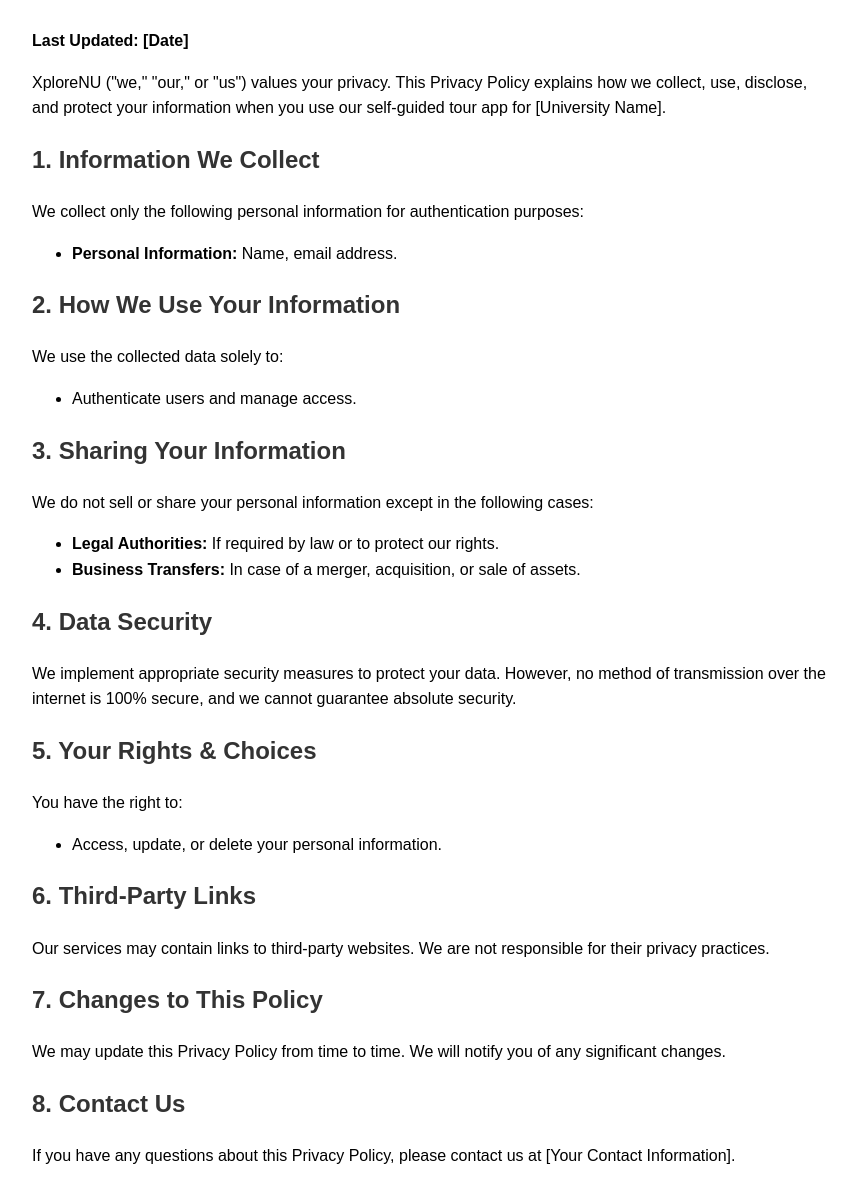
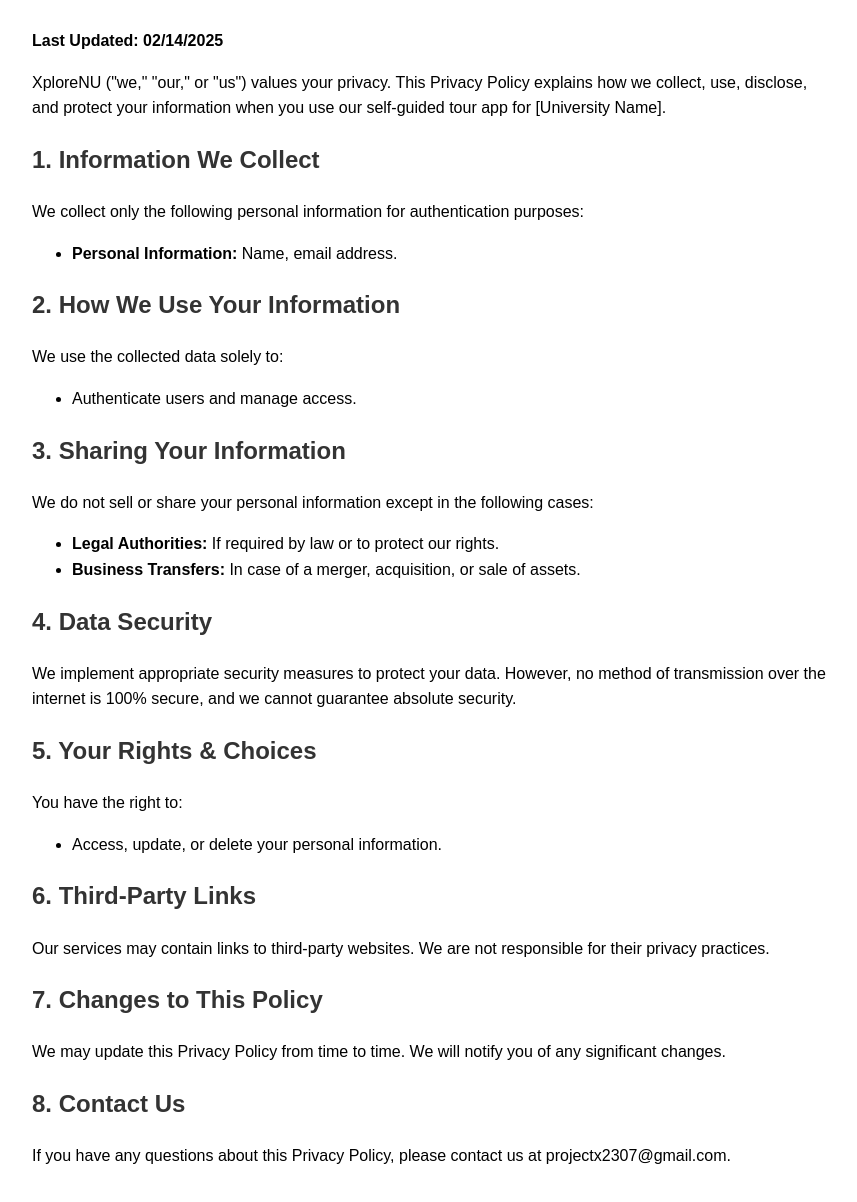
Before and after one commit to Ruthvikbr/XploreNU-PrivacyPolicy, a plain HTML site: page privacy_policy.html in a window 1280 px wide. Shown: the part 86-1288 px from the top of the page, without its empty margins (208-1065 px from the left). Drawn offline with Linux system fonts and the light colour scheme.

Commit message:
Update privacy_policy.html

```diff
--- a/privacy_policy.html
+++ b/privacy_policy.html
@@ -20,7 +20,7 @@
 </head>
 <body>
     <h1>Privacy Policy</h1>
-    <p><strong>Last Updated: [Date]</strong></p>
+    <p><strong>Last Updated: 02/14/2025</strong></p>
     <p>XploreNU ("we," "our," or "us") values your privacy. This Privacy Policy explains how we collect, use, disclose, and protect your information when you use our self-guided tour app for [University Name].</p>
 
     <h2>1. Information We Collect</h2>
@@ -58,6 +58,6 @@
     <p>We may update this Privacy Policy from time to time. We will notify you of any significant changes.</p>
 
     <h2>8. Contact Us</h2>
-    <p>If you have any questions about this Privacy Policy, please contact us at [Your Contact Information].</p>
+    <p>If you have any questions about this Privacy Policy, please contact us at projectx2307@gmail.com.</p>
 </body>
 </html>
```
